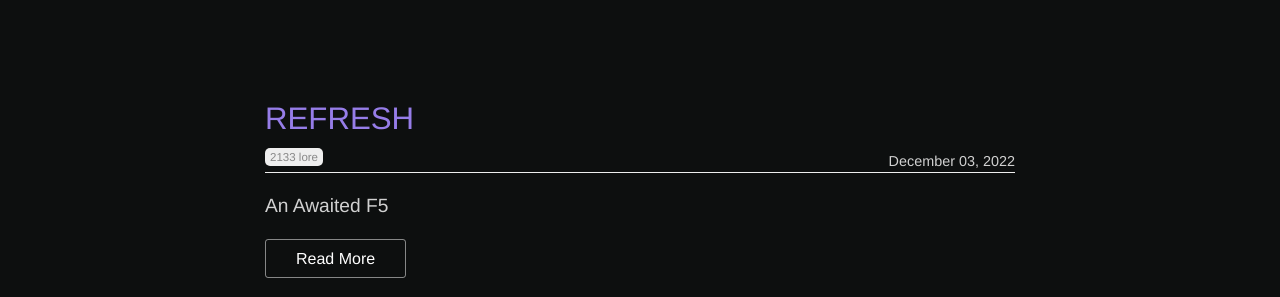
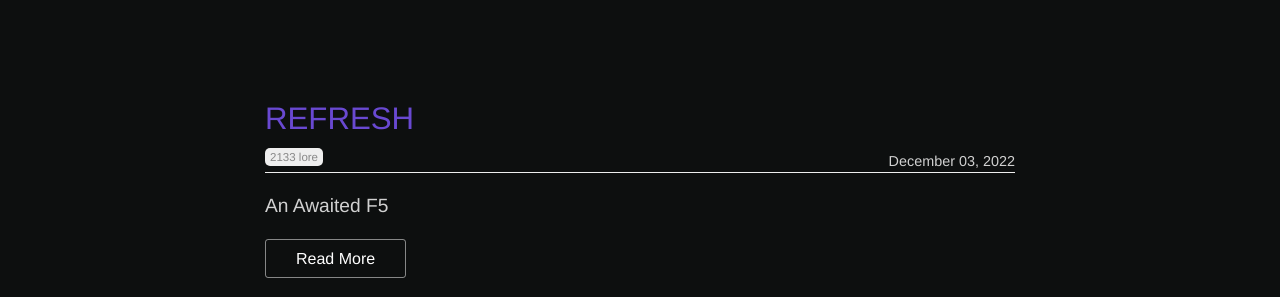
Before and after one commit to Temperedfire/continuum, a Jekyll site: the page built from codex/index.html, in a window 1280 px wide. Shown: the part 301-598 px from the top of the page. Built offline with Jekyll 4.4.1, drawn with Linux system fonts in a browser that asks for light colours; the list of posts is cut into pages by our own code.

Commit message:
Landing and project page edits

```diff
--- a/_sass/codex.scss
+++ b/_sass/codex.scss
@@ -27,7 +27,7 @@
 	h3 {
 		margin: 0;
 		a {
-			color: hsl(254,70%,70%);
+			color: #6949D1;
 			text-decoration: none;
 			font-weight: normal;
 			font-size: 1.3em;
--- a/_sass/elements.scss
+++ b/_sass/elements.scss
@@ -50,8 +50,8 @@
 }
 
 h3 {
-	color: hsl(254,70%,70%);
-	font-weight: 100;
+	color: #967de8;
+	font-weight: 200;
 	font-size: 1.5em;
 	margin: 20px 0 5px 0;
 }
--- a/index.html
+++ b/index.html
@@ -45,7 +45,7 @@
 					</div>
 				</div>
 
-				<img src="{{ site.baseurl }}/images/GridGrphk2.png" alt="2133 Artwork" class="border-img" />
+				<img src="{{ site.baseurl }}/images/GridGrphk3.png" alt="Bigger Picture Graphic" class="border-img" />
 
 				<img src="{{ site.baseurl }}/images/GridGrphk1.png" alt="Flow Graphic" class="border-img" />
 
```
Also changed, not shown: images/GridGrphk3.png (added).
